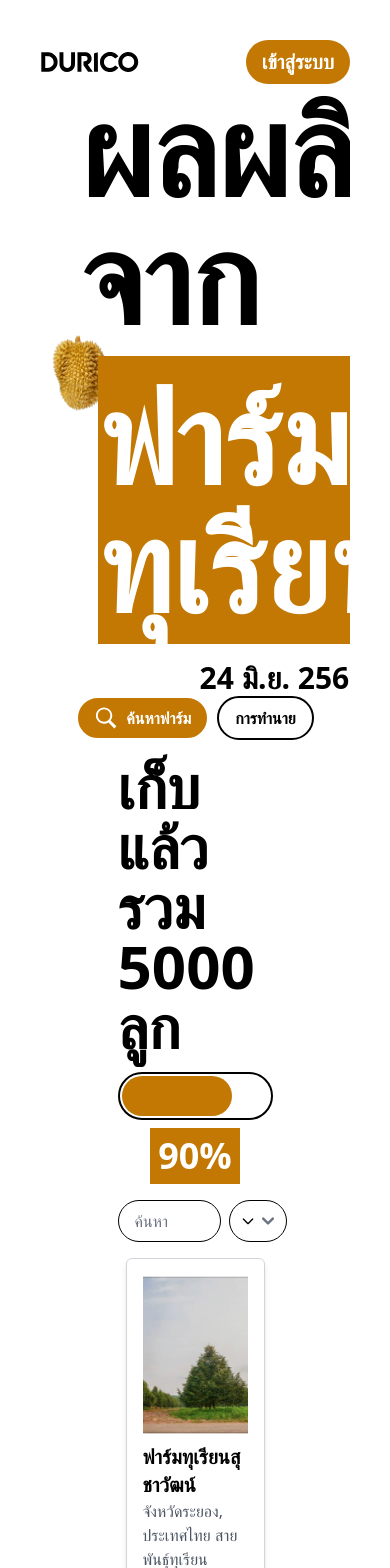
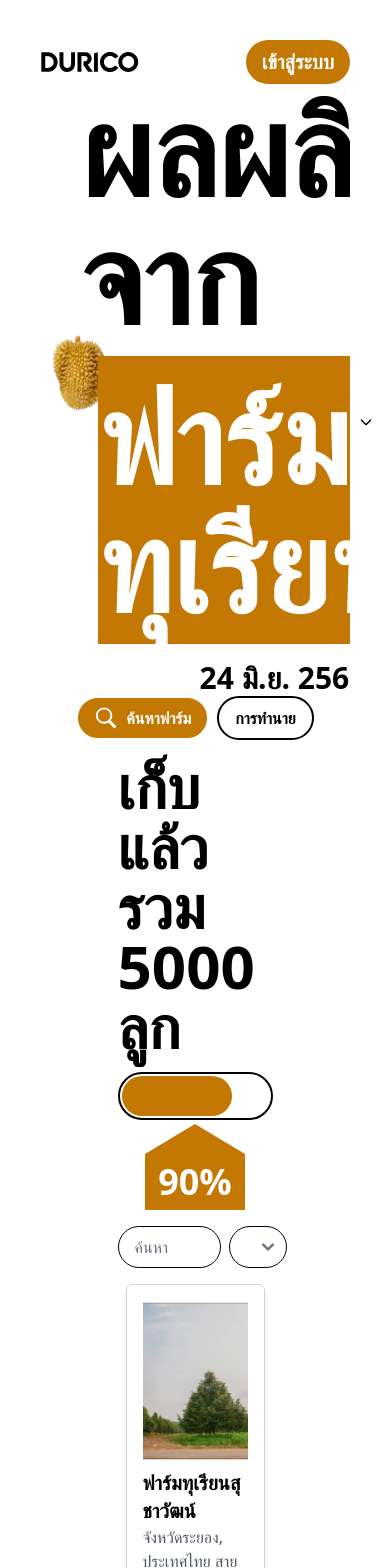
Before and after one commit to CodeName2020/project-durian, a Next.js app in the folder durian-farm/: page /page2 in a window 390 px wide. Shown: the top 1568 px of the page. Built offline with nearby package versions, Linux system fonts and the light colour scheme; no server answers.

Commit message:
fix relative bug and add gmail login

```diff
--- /dev/null
+++ b/durian-farm/app/context/AuthContext.js
@@ -0,0 +1,32 @@
+import { useContext, createContext, useState, useEffect } from "react";
+import { signInWithPopup, signOut, onAuthStateChanged, GoogleAuthProvider } from "firebase/auth"
+import { auth } from "../firebase";
+
+const AuthContext = createContext()
+
+export const AuthContextProvider = ({ children }) => {
+    const [user, setUser] = useState(null)
+
+    const googleSignIn = () => {
+        const provider = new GoogleAuthProvider()
+        signInWithPopup(auth, provider)
+    }
+
+    const logOut = () => {
+        signOut(auth)
+    }
+
+    useEffect(() => {
+        const unsubscribe = onAuthStateChanged(auth, (currentUser) => {
+            setUser(currentUser)
+        });
+        return () => unsubscribe;
+    }, [user]);
+    return (
+        <AuthContext.Provider value={{user, googleSignIn, logOut}}>{children}</AuthContext.Provider>
+    )
+}
+
+export const UserAuth = () => {
+    return useContext(AuthContext)
+}
--- /dev/null
+++ b/durian-farm/app/firebase.js
@@ -0,0 +1,21 @@
+// Import the functions you need from the SDKs you need
+import { initializeApp } from "firebase/app";
+import { getAuth } from "firebase/auth";
+// TODO: Add SDKs for Firebase products that you want to use
+// https://firebase.google.com/docs/web/setup#available-libraries
+
+// Your web app's Firebase configuration
+// For Firebase JS SDK v7.20.0 and later, measurementId is optional
+const firebaseConfig = {
+  apiKey: "AIzaSyB4TwbxgTuC4oIsj46Up_e-lS9eBXmMknM",
+  authDomain: "try-auth-abc.firebaseapp.com",
+  projectId: "try-auth-abc",
+  storageBucket: "try-auth-abc.appspot.com",
+  messagingSenderId: "808770965631",
+  appId: "1:808770965631:web:dc9e8cfbcc3fcf3ab46f4a",
+  measurementId: "G-SFWMK3WR0X"
+};
+
+// Initialize Firebase
+const app = initializeApp(firebaseConfig);
+export const auth = getAuth(app);
--- a/durian-farm/app/layout.tsx
+++ b/durian-farm/app/layout.tsx
@@ -1,9 +1,9 @@
+'use client'
 import './globals.css'
 import type { Metadata } from 'next'
 import { Inter } from 'next/font/google'
-import Navbar2 from '@/components/Navbar2'
 import Navbar from '@/components/Navbar'
-
+import { AuthContextProvider } from './context/AuthContext'
 
 const inter = Inter({ subsets: ['latin'] })
 
@@ -20,8 +20,10 @@ export default function RootLayout({
   return (
     <html lang="en">
       <body className="bg-white" suppressHydrationWarning={true}>
-        <Navbar />
-        {children}
+        <AuthContextProvider>
+          <Navbar />
+          {children}
+        </AuthContextProvider>
       </body>
     </html>
   )
--- a/durian-farm/app/page2/page.tsx
+++ b/durian-farm/app/page2/page.tsx
@@ -57,7 +57,8 @@ export default function Home() {
         <div className="w-full h-12 border-black border-2 p-0.5 rounded-full overflow-hidden">
           <div className="bg-yellow-500 h-full w-3/4 rounded-full"></div>
         </div>
-        <div className='mt-2'>
+        <div className='mt-1 lg:ml-[380px]'>
+          <div className='border-l-[50px] border-l-transparent border-b-[30px] border-b-yellow-500 border-r-[50px] border-r-transparent'></div>
           <div className='bg-yellow-500'>
             <p className="text-4xl text-white font-bold text-center p-2">90%</p>
           </div>
@@ -73,7 +74,7 @@ export default function Home() {
           </div>
 
           <div className="w-1/3">
-            <div className="relative ml-2">
+            <div className="flex ml-2">
               <select className="border border-black rounded-full py-2 px-4 w-full appearance-none">
                 <option value='' defaultValue='' disabled selected>
                   จัดเรียงตาม
--- a/durian-farm/app/page4/page.tsx
+++ b/durian-farm/app/page4/page.tsx
@@ -26,7 +26,7 @@ export default function Home() {
             {/* last cont: Display Charts */}
             <div className='my-14 m-6'>
                 <div className="flex justify-between mb-5">
-                    <div className="grid gap-4 items-center">
+                    <div className="gap-4 items-center">
                         <p className="text-2xl leading-none font-semibold">จำนวนทุเรียน (พันลูก)</p>
                     </div>
                     <div>
@@ -68,10 +68,7 @@ export default function Home() {
             {/* table cont */}
             <div className='flex justify-center my-8'>
                 <div className='flex justify-end mr-2'>
-                    <input type="number" className="border-2 border-yellow-500 text-3xl font-normal text-yellow-500 text-md block text-center w-2/5 p-1 drop-shadow-md"
-                        placeholder="วัน"
-                        required
-                    />
+                    <input type="number" className="flex border-2 border-yellow-500 text-3xl font-normal text-yellow-500 text-md text-center w-2/5 p-1 drop-shadow-md" placeholder="วัน"/>
                 </div>
 
                 <div className='flex items-center text-3xl font-normal justify-start lg:mr-44'>
--- a/durian-farm/components/LoginModal.tsx
+++ b/durian-farm/components/LoginModal.tsx
@@ -1,5 +1,7 @@
 'use client';
 import React, { useState } from 'react'
+import { UserAuth } from '@/app/context/AuthContext';
+import Link from 'next/link';
 
 interface LoginModalProps {
     onClose: () => void; // Define the type of onClose prop as a function that doesn't return anything
@@ -9,10 +11,24 @@ const LoginModal: React.FC<LoginModalProps> = ({ onClose }) => {
     const closePop = () => {
         onClose(); // Call the onClose function when the close button is clicked
     }
+
+    const { user, googleSignIn } = UserAuth();
+
+    const handleSignIn = async () => {
+        try {
+            await googleSignIn();
+            onClose();
+        } catch (error) {
+            console.log(error);
+        }
+    }
+
+    console.log(user)
+
     return (
-        <div className='fixed flex justify-center items-center w-full p-4 md:inset-0 bg-black bg-opacity-50'>
+        <div className='fixed flex justify-center items-center w-full p-4 md:inset-0 bg-black bg-opacity-50 z-50'>
             <div className='relative w-full max-w-md max-h-full'>
-                <div className='relative bg-white rounded-xl shadow'>
+                <div className='static bg-white rounded-xl shadow'>
                     <button onClick={closePop} className='absolute top-3 right-2.5 text-gray-400 bg-transparent hover:bg-gray-200 hover:text-gray-900 rounded-lg text-sm w-8 h-8 ml-auto inline-flex justify-center items-center'>
                         <svg className="w-3 h-3" aria-hidden="true" xmlns="http://www.w3.org/2000/svg" fill="none" viewBox="0 0 14 14">
                             <path stroke="currentColor" stroke-linecap="round" stroke-linejoin="round" stroke-width="2" d="m1 1 6 6m0 0 6 6M7 7l6-6M7 7l-6 6" />
@@ -39,13 +55,17 @@ const LoginModal: React.FC<LoginModalProps> = ({ onClose }) => {
                                 <a href="#" className='ml-2 text-sm hover:underline'>ลืมรหัสผ่าน?</a>
                             </div>
                             <button type='submit' className='w-full bg-yellow-500 font-meduim text-lg text-white py-2 px-4 rounded-xl'>
-                                เข้าสู่ระบบ
+                                <Link href={'/page2'} scroll={false}>
+                                    เข้าสู่ระบบ
+                                </Link>
                             </button>
-                            <button className='w-full text-black font-bold text-lg border border-black py-2 px-4 flex items-center justify-center rounded-xl mt-2'>
+                            <button type='submit' onClick={handleSignIn} className='w-full text-black font-bold text-lg border border-black py-2 px-4 flex items-center justify-center rounded-xl mt-2'>
                                 <svg xmlns="http://www.w3.org/2000/svg" fill="black" width="30" height="30" viewBox="0 0 30 30" className='mx-4'>
                                     <path d="M 15.003906 3 C 8.3749062 3 3 8.373 3 15 C 3 21.627 8.3749062 27 15.003906 27 C 25.013906 27 27.269078 17.707 26.330078 13 L 25 13 L 22.732422 13 L 15 13 L 15 17 L 22.738281 17 C 21.848702 20.448251 18.725955 23 15 23 C 10.582 23 7 19.418 7 15 C 7 10.582 10.582 7 15 7 C 17.009 7 18.839141 7.74575 20.244141 8.96875 L 23.085938 6.1289062 C 20.951937 4.1849063 18.116906 3 15.003906 3 z"></path>
                                 </svg>
-                                เข้าสู่ระบบด้วย Google
+                                <Link href={'/page2'} scroll={false}>
+                                    เข้าสู่ระบบด้วย Google
+                                </Link>
                             </button>
                         </form>
                     </div>
--- a/durian-farm/components/Navbar.tsx
+++ b/durian-farm/components/Navbar.tsx
@@ -2,6 +2,7 @@
 import React, { useState } from 'react'
 import Link from 'next/link'
 import LoginModal from './LoginModal'
+import { UserAuth } from '@/app/context/AuthContext'
 
 const Navbar = () => {
     const [state, setState] = useState(false)
@@ -11,6 +12,17 @@ const Navbar = () => {
     const closePop = () => {
         setState(false); // Close the popup by setting state to false
     }
+
+    const { user, logOut} = UserAuth();
+
+    const handleSignOut = async () => {
+        try {
+            await logOut();
+        } catch (error) {
+            console.log(error)
+        }
+    }
+
     return (
         <nav className="flex justify-between items-center">
             <div className="text-black font-semibold text-lg">
@@ -25,11 +37,19 @@ const Navbar = () => {
                     </svg>
                 </Link>
             </div>
-            <div className="">
+            {!user ? (
+                <div className="">
                 <button onClick={togglePopup} className="block bg-yellow-500 text-xl font-semibold text-white py-2 px-4 rounded-full">
-                    เข้าสู่ระบบ
+                   เข้าสู่ระบบ
                 </button>
             </div>
+            ) : (
+                <div className="">
+                <button onClick={handleSignOut} className="block bg-yellow-500 text-xl font-semibold text-white py-2 px-4 rounded-full">
+                   {user.displayName}
+                </button>
+            </div>
+            )}
             {state && <LoginModal onClose={closePop} />}
         </nav>
     )
--- a/durian-farm/package.json
+++ b/durian-farm/package.json
@@ -18,6 +18,7 @@
     "autoprefixer": "10.4.15",
     "eslint": "8.48.0",
     "eslint-config-next": "13.4.19",
+    "firebase": "^10.4.0",
     "flowbite": "^1.8.1",
     "next": "13.4.19",
     "postcss": "8.4.29",
```
Also changed, not shown: 1 other file (tests, documents, lock files or other folders).
